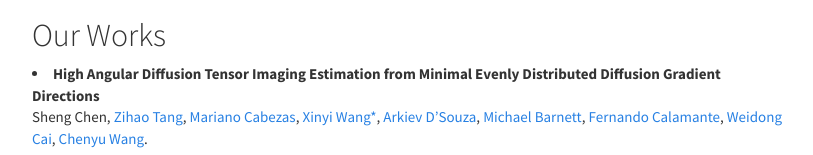
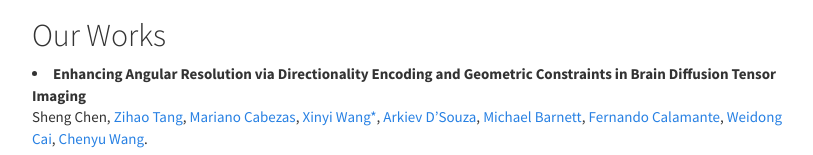
Before and after one commit to mri-synthesis/mri-synthesis.github.io, a plain HTML site: page index.html in a window 1280 px wide. Shown: the part 538-693 px from the top of the page, without its empty margins (233-1046 px from the left). Drawn offline with Linux system fonts and the light colour scheme; a script that the page names is missing.

Commit message:
Update index.html

```diff
--- a/index.html
+++ b/index.html
@@ -61,7 +61,7 @@
             <div class="col-md-8 col-md-offset-2">
                 <h2>Our Works</h2>
 
-                <li><strong>High Angular Diffusion Tensor Imaging Estimation from Minimal Evenly Distributed Diffusion Gradient Directions </strong>
+                <li><strong>Enhancing Angular Resolution via Directionality Encoding and Geometric Constraints in Brain Diffusion Tensor Imaging </strong>
                      <p class="text-justify">
                          Sheng Chen,
                         <a href="https://scholar.google.com/citations?user=JAfD8moAAAAJ&hl" target='_blank'>
```
